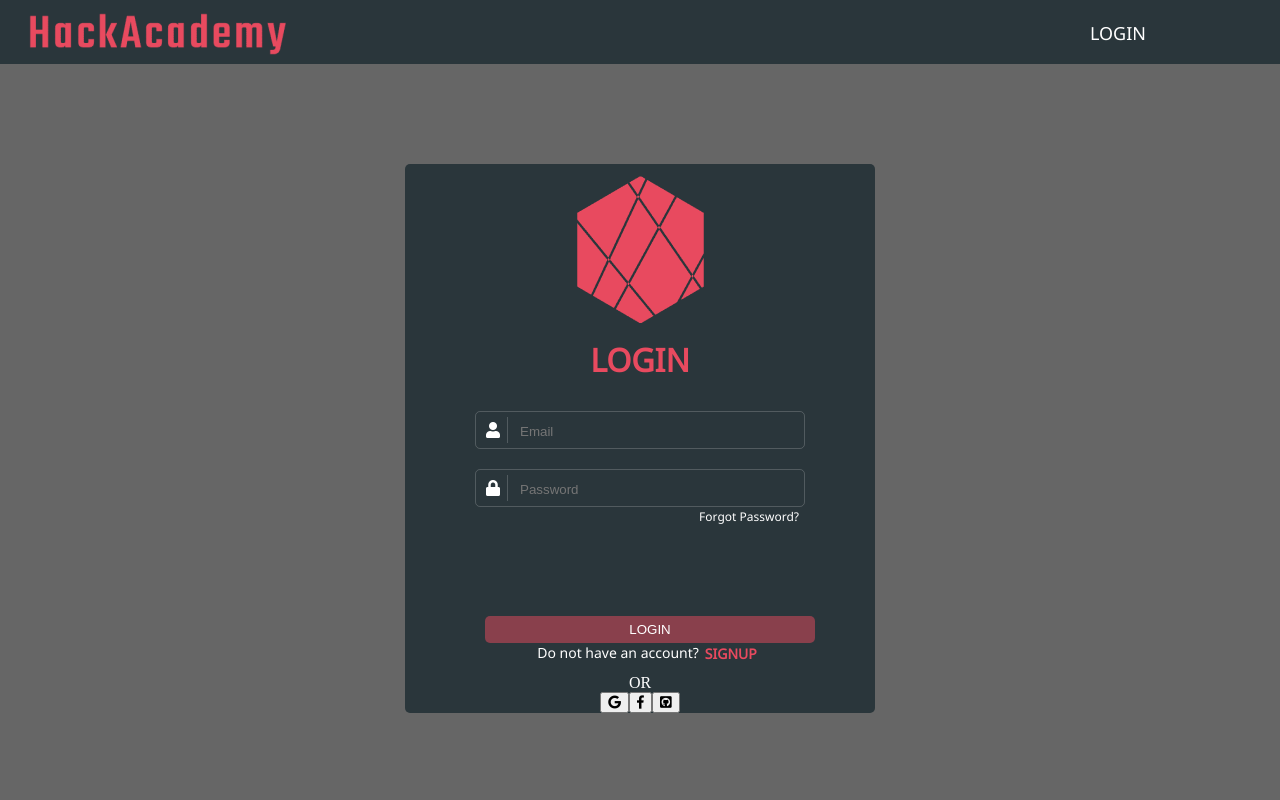
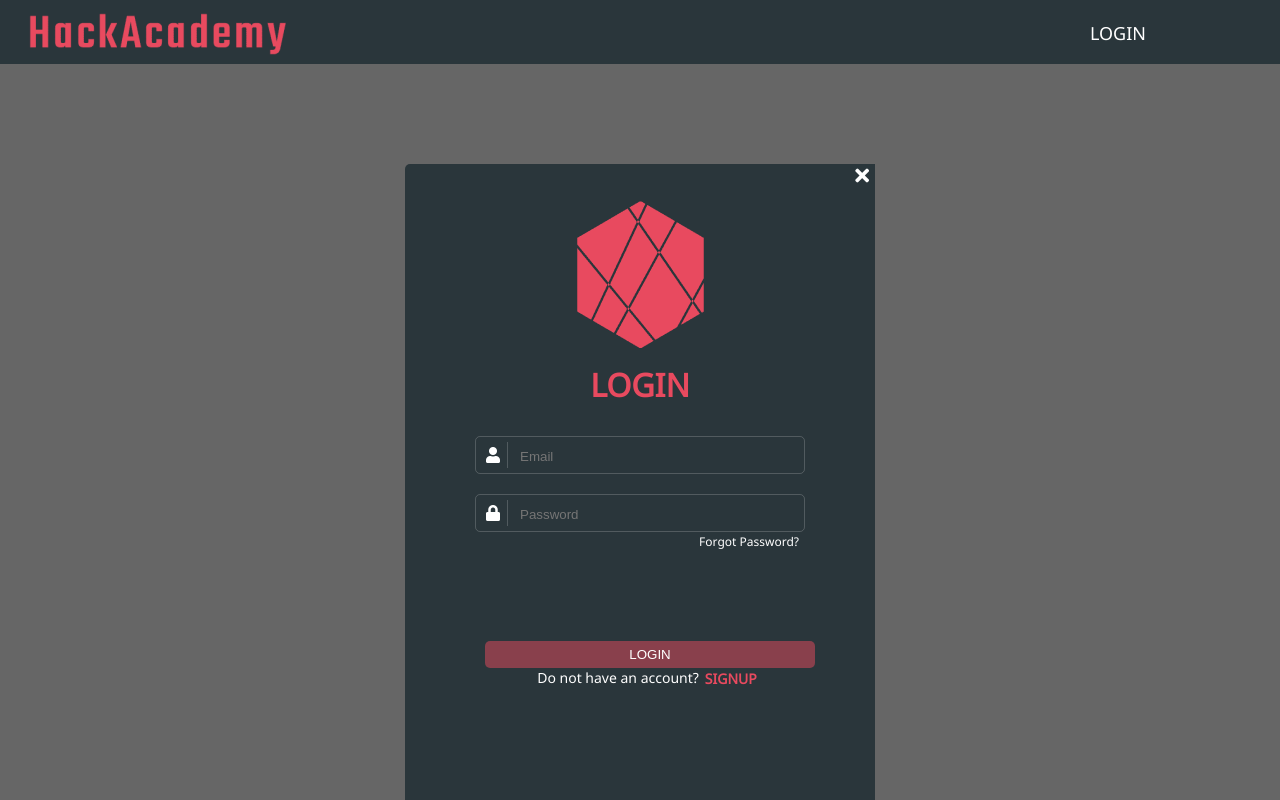
Before and after one commit to pkhlopiachyi/SignInForm, a website built with webpack: page index.html in a window 1280 px wide. Both pictures are taken after a click on the button "LOGIN". Shown: the top 800 px of the page. Built offline with nearby package versions, Linux system fonts and the light colour scheme.

Commit message:
Finished styles of form

```diff
--- a/index.html
+++ b/index.html
@@ -8,7 +8,6 @@
     <link rel="stylesheet" type="text/css" href="https://use.fontawesome.com/releases/v5.4.1/css/all.css">
     <link href="https://fonts.googleapis.com/css?family=Noto+Sans&display=swap" rel="stylesheet">
     <link rel="stylesheet" href="/dist/app.css">
-    <script src="/dist/app.js"></script>
 </head>
 <body>
     <header class="hackacademy-header">
@@ -16,19 +15,24 @@
             <img class="hackacademy-header-logo-img" src="./src/img/logo-header.png" alt="logo-header">
         </div>
         <div class="hackacademy-header-login">
-            <button type="button" class="hackacademy-header-login-button">LOGIN</button>
+            <button type="button" id="login" class="hackacademy-header-login-button">LOGIN</button>
         </div>
     </header>
     <main>
-        <div class="login-block">
+        <div class="login-block" id="login-block">
             <div class="login-block-body">
+                <div class="login-block-body-close">
+                    <button class="login-block-body-close-button" id="close">
+                            <i class="fas fa-times"></i>
+                    </button>
+                </div>
                 <div class="login-block-body-img">
                     <img class="login-block-body-img-logo" src="./src/img/logo-login.png" alt="logo-login">
                     <div class="login-block-body-img-title">LOGIN</div>
                 </div>
                 <div class="login-block-body-input">
-                    <div class="login-block-body-input-email">
-                        <label class="login-block-body-input-email-icon"><i class="fas fa-user"></i><input type="email" outline="none" placeholder="Email">
+                    <div class="login-block-body-input-email" id="email-border">
+                        <label class="login-block-body-input-email-icon"><i class="fas fa-user"></i><input type="email" id="email" outline="none" placeholder="Email">
                     </div>
                     <div class="login-block-body-input-passwd">
                         <label class="login-block-body-input-passwd-logo"><i class="fas fa-lock"></i><input type="email" placeholder="Password"></label>
@@ -54,5 +58,7 @@
             </div>
         </div>
     </main>
+
+    <script src="/dist/app.js"></script>
 </body>
 </html>
--- a/package.json
+++ b/package.json
@@ -23,7 +23,7 @@
     "path": "^0.12.7",
     "sass-loader": "^8.0.0",
     "style-loader": "^1.0.0",
-    "webpack": "^4.40.1",
+    "webpack": "^4.40.2",
     "webpack-cli": "^3.3.8",
     "webpack-dev-server": "^3.8.0"
   },
--- a/src/js/common.js
+++ b/src/js/common.js
@@ -1,3 +1,15 @@
-let add = (a, b) => a+b
+let block = document.getElementById('login-block');
+let btn = document.getElementById('login');
+let close = document.getElementById('close');
 
-console.log(add(2,3))
+btn.onclick = () => {
+    block.style.display = "block";
+}
+close.onclick = () => {
+    block.style.display = "none";
+}
+window.onclick = (event) => {
+    if (event.target == block) {
+        block.style.display = "none";
+    }
+}
--- a/src/scss/body.scss
+++ b/src/scss/body.scss
@@ -1,12 +1,14 @@
 @import 'variable.scss';
 
 .login-block {
+    display: none;
     position: absolute;
     top: 64px;
     left: 0;
     right: 0;
     bottom: 0;
     background-color: rgba(0, 0, 0, 0.6);
+
 
     &-body {
         background-color: $back-color;
@@ -16,6 +18,21 @@
         text-align: center;
         border-radius: 5px;
         color: $text;
+
+        &-close {
+            text-align: right;
+
+            &-button {
+                border: none;
+                background-color: $back-color;
+                color: $text;
+                font-size: 20px;
+
+                &:hover {
+                    color: $font-color;
+                }
+            }
+        }
 
         &-img {
 
@@ -56,6 +73,7 @@
                 }
 
                 label> input{
+                    width: 260px;
                     outline: none;
                     border: none;
                     color: $text;
@@ -125,13 +143,15 @@
         }
 
         &-other {
+            margin-top: 200px;
             width: 330px;
             &-or {
                 position: relative;
                 z-index: 1;
 
                 &:before {
-                    border-top: 1px solid red;
+                    border-top: 1px solid $text;
+                    content: "";
                     margin: 0 auto;
                     position: absolute;
                     top: 50%;
@@ -139,7 +159,7 @@
                     right: 0;
                     bottom: 0;
                     width: 95%;
-                    z-index: 2;
+                    z-index: -1;
                 }
 
                 span {
@@ -151,7 +171,32 @@
             &-network {
                 display: flex;
                 flex-direction: row;
-                justify-content: center;
+                justify-content: space-between;
+                width: 200px;
+                margin: 0 auto;
+                margin-top: 20px;
+                padding: 20px;
+
+                &-div {
+
+                    &-google,
+                    &-facebook,
+                    &-github {
+                        color: $text;
+                        border: none;
+                        background-color: $back-color;
+
+                        i {
+                            width: 30px;
+                            font-size: 20px;
+                        }
+                    }
+
+                    &-github i{
+                        font-size: 30px;
+                    }
+
+                }
             }
         }
     }
```
